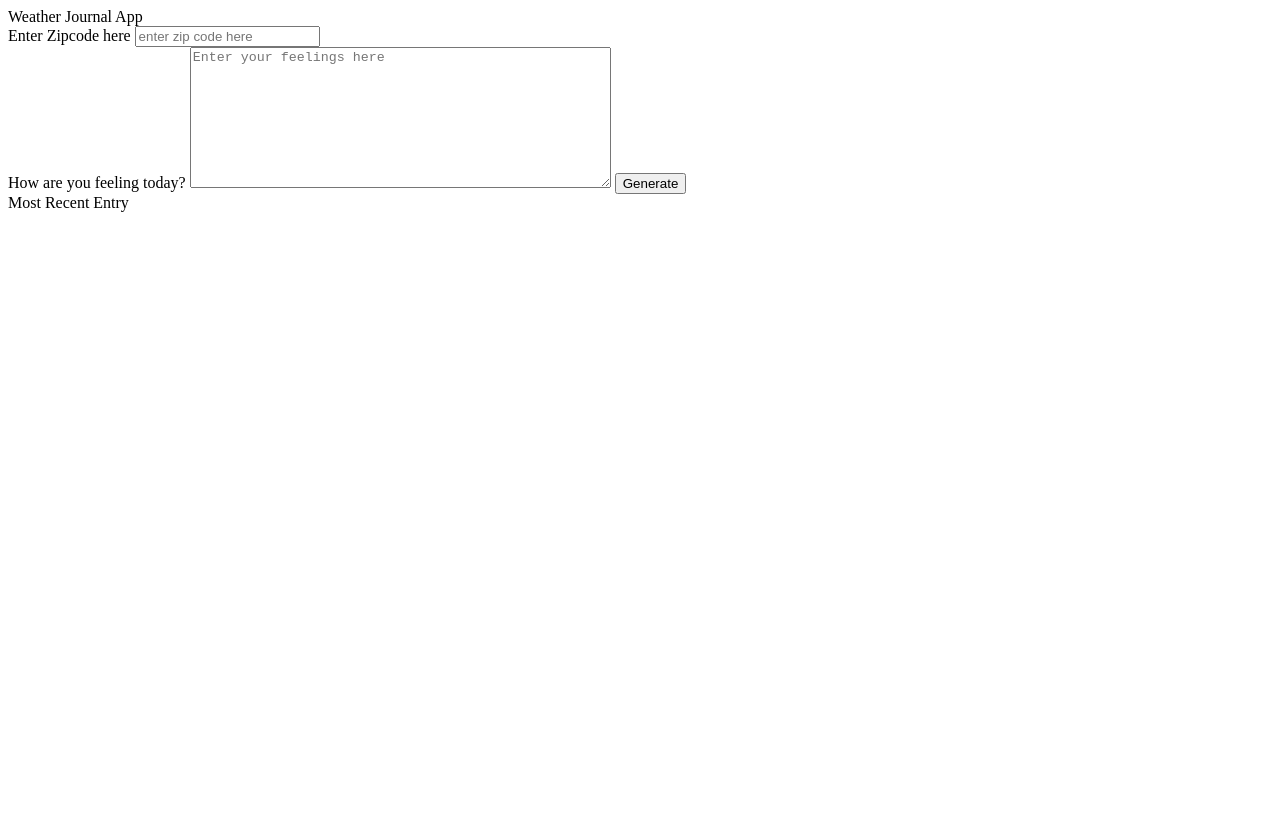
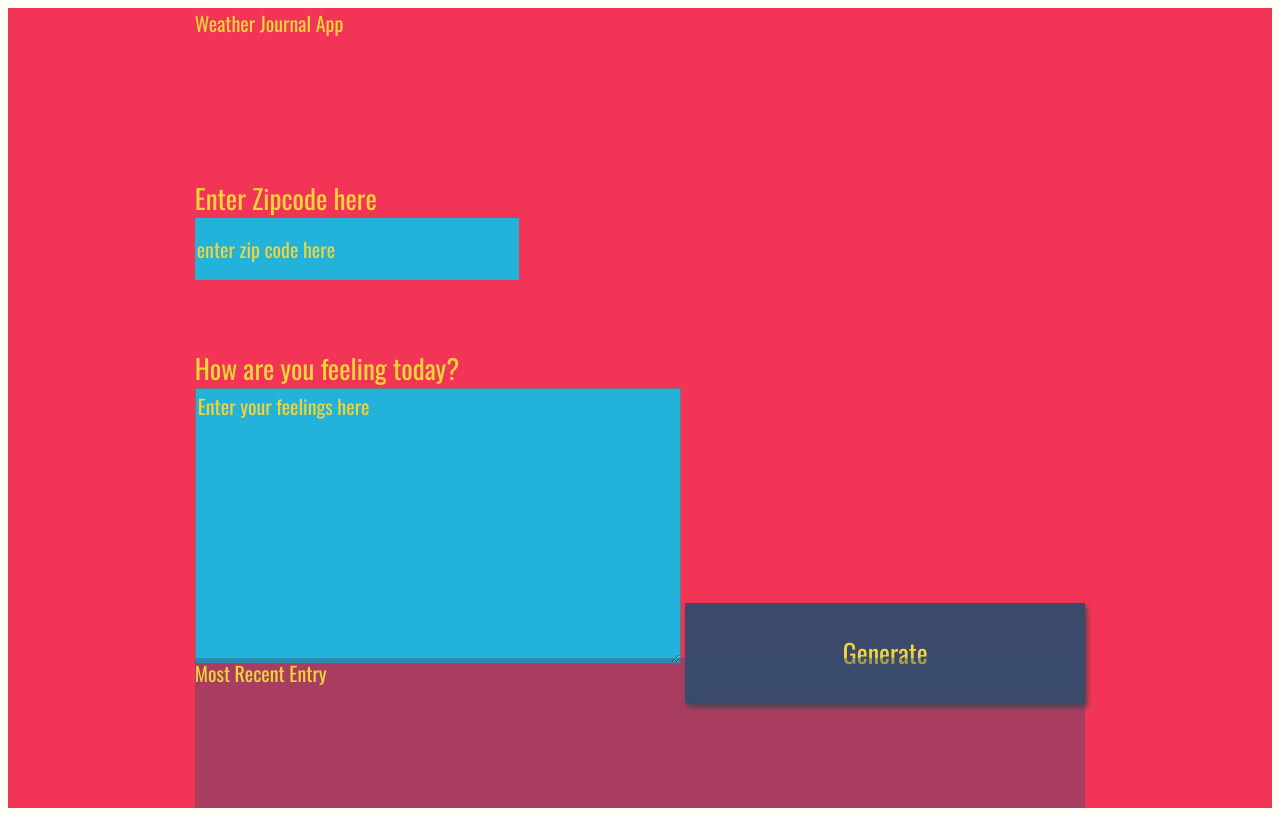
Before and after one commit to ajosvargas/journalapp, a website: page journal/index.html in a window 1280 px wide. Drawn offline with nearby package versions, Linux system fonts and the light colour scheme; a web font is replaced by a local one.

Commit message:
css file

```diff
--- a/journal/index.html
+++ b/journal/index.html
@@ -5,7 +5,7 @@
     <meta name="viewport" content="width=device-width, initial-scale=1.0">
     <title>Weather App</title>
     <link href="https://fonts.googleapis.com/css?family=Oswald:400,600,700|Ranga:400,700&display=swap" rel="stylesheet">
-    <link rel="stylesheet" href="style.css">
+    <link rel="stylesheet" href="main.css">
 </head>
 <body>
     <div id = "app">
--- /dev/null
+++ b/journal/main.css
@@ -0,0 +1,111 @@
+body{
+    background: #fffff8;
+    font-family: -apple-system, BlinkMacSystemFont, sans-serif;
+}
+
+#app{
+    display: grid;
+    grid-auto-rows: minmax(150px, auto);
+    /* grid-template-columns:  */
+    height:100vh;
+    background: #f23557;
+    color: #f0d43a;
+    justify-content: center;
+    grid-gap: 1em;
+    font-size: 20px;
+    font-family: 'Oswald', sans-serif;
+}
+
+.holder{
+
+}
+
+.entry{
+    background: rgba(59, 74, 107, .4);
+}
+
+#entryHolder{
+
+}
+
+#date{
+
+}
+
+#temp{
+
+}
+
+#content{
+
+}
+
+.headline {
+
+}
+.title{
+
+}
+
+/*  Basic Styling To Override Default For Basic HTML Elements */
+label{
+    display:block;
+    font-size: 27px;
+}
+
+input{
+    display:block;
+    height: 60px;
+    width: 320px;
+    background:#22b2da;
+    color: #f0d43a;
+    font-size: 20px;
+    font-family: 'Oswald', sans-serif;
+    border: none;
+}
+
+button{
+    width: 400px;
+    height: 100px;
+    background: #3b4a6b;
+    color: #f0d43a;
+    font-size: 26px;
+    font-family: 'Oswald', sans-serif;
+    border: none;
+    box-shadow: 2px 4px 5px #444;
+}
+h1{
+    font-size: 36px;
+}
+
+textarea{
+    background:#22b2da;
+    color: #f0d43a;
+    font-size: 20px;
+    font-family: 'Oswald', sans-serif;
+}
+/* Reset style for HTML element on active to have no border*/
+input:focus,
+select:focus,
+textarea:focus,
+button:focus {
+    outline: none;
+}
+/* Style for Placeholder Text*/
+::placeholder { /* Firefox, Chrome, Opera */
+    color: #f0d43a;
+    font-family: 'Oswald', sans-serif;
+
+}
+
+:-ms-input-placeholder { /* Internet Explorer 10-11 */
+    color: #f0d43a;
+    font-family: 'Oswald', sans-serif;
+
+}
+
+::-ms-input-placeholder { /* Microsoft Edge */
+    color: #f0d43a;
+    font-family: 'Oswald', sans-serif;
+
+}
```
